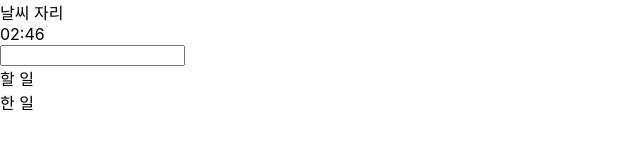
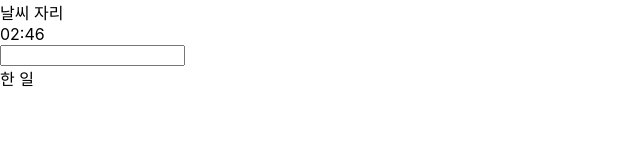
Before and after one commit to Chamy619/Momentom, a React (Create React App) app in the folder momentom/: page / in a window 1280 px wide. Shown: the top 160 px of the page, without its empty margins (0-640 px from the left). Built offline with nearby package versions, Linux system fonts and the light colour scheme.

Commit message:
TodoList 배열 생성:  - SearchBar 컴포넌트에 입력한 값을 Momentum 컴포넌트를 거쳐 TodoList 컴포넌트에 전달  - TodoList 컴포넌트는 전달받은 배열의 수 만큼 Todo 컴포넌트를 생성하고    렌더링

```diff
--- a/momentom/src/index.js
+++ b/momentom/src/index.js
@@ -51,58 +51,53 @@ class SearchBar extends React.Component {
   constructor(props) {
     super(props);
 
-    this.state = {
-      value: ''
-    };
-
-    this.handleChange = this.handleChange.bind(this);
     this.handleSubmit = this.handleSubmit.bind(this);
-  }
-
-  handleChange(event) {
-    this.setState({
-      value: event.target.value
-    });
   }
 
   handleSubmit(event) {
     event.preventDefault();
-    this.props.handleSubmit(this.state.value);
-    this.setState({
-      value: ''
-    });
+    this.props.handleSubmit(event.target.childNodes[0].value);
+    event.target.childNodes[0].value = '';
   }
 
   render() {
     return (
       <form onSubmit={this.handleSubmit}>
-        <input type="text" onChange={this.handleChange} value={this.state.value} />
+        <input type="text" value={this.props.inputValue} />
       </form>
     );
   }
 }
 
-function Lists() {
+function Lists(props) {
   return (
     <div>
-      <TodoList />
+      <TodoList todoList={props.todoList} />
       <DoneList />
     </div>
   )
 }
 
-function TodoList() {
+function TodoList(props) {
+  console.log(props.todoList);
+  const todoList = [];
+  if (props.todoList.length > 0) {
+    props.todoList.forEach(todo => {
+      todoList.push(<Todo key={todo} todo={todo} />);
+    });
+  }
+
   return (
     <div className="todoList">
-      <Todo />
+      {todoList}
     </div>
   );
 }
 
-function Todo() {
+function Todo(props) {
   return (
     <div className="todo">
-      할 일
+      {props.todo}
     </div>
   );
 }
@@ -128,16 +123,19 @@ class Momentum extends React.Component {
     super(props);
 
     this.state = {
-      inputValue: ''
+      inputValue: '',
+      todoList: []
     };
 
     this.handleSubmit = this.handleSubmit.bind(this);
   }
 
   handleSubmit(value) {
-    console.log(value);
+    const todoList = this.state.todoList;
+    todoList.push(value);
     this.setState({
-      inputValue: value
+      inputValue: value,
+      todoList: todoList
     });
   }
 
@@ -147,7 +145,7 @@ class Momentum extends React.Component {
         <Weather />
         <Time />
         <SearchBar handleSubmit={this.handleSubmit}/>
-        <Lists />
+        <Lists todoList={this.state.todoList} />
       </div>
     )
   }
```
